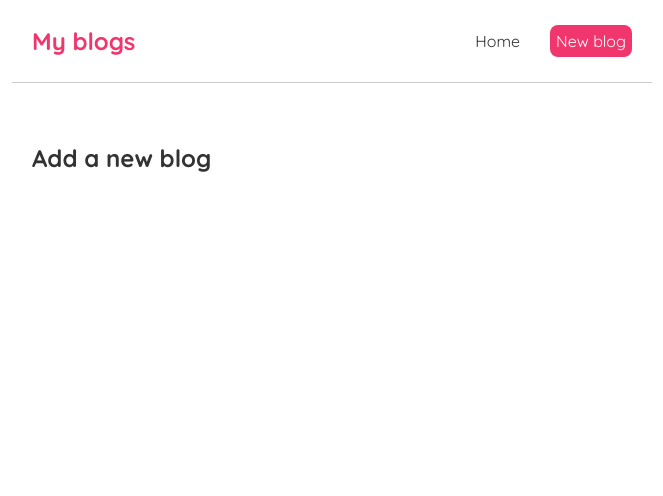
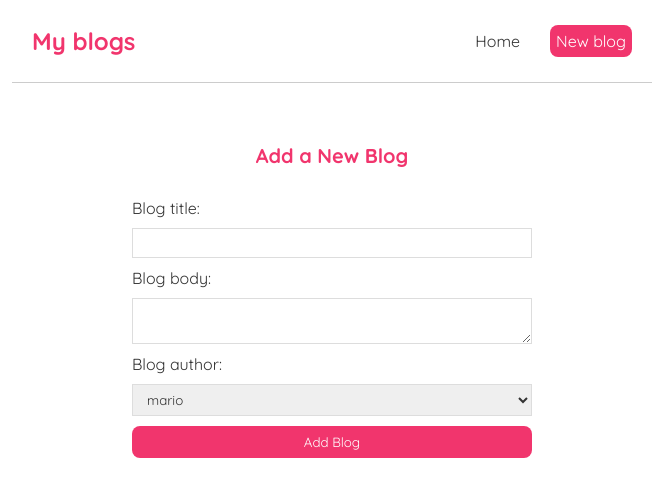
Before and after one commit to AndreasAvetisian/react-js-training, a React (Create React App) app: page /create in a window 1280 px wide. Shown: the top 496 px of the page, without its empty margins (308-971 px from the left). Built offline with nearby package versions, Linux system fonts and the light colour scheme.

Commit message:
Updated "create" page + styles

```diff
--- a/src/Create.js
+++ b/src/Create.js
@@ -1,8 +1,39 @@
+import { useState } from 'react';
+
 const Create = () => {
+
+    const [title, setTitle] = useState('');
+    const [body, setBody] = useState('');
+    const [author, setAuthor] = useState('mario');
+
     return (
         <div className="create">
-            <h2>Add a new blog</h2>
-        </div>
+      <h2>Add a New Blog</h2>
+      <form className='form'>
+        <label>Blog title:</label>
+        <input
+          type="text"
+          required
+          value={title}
+          onChange={(e) => setTitle(e.target.value)}
+        />
+        <label>Blog body:</label>
+        <textarea
+          required
+          value={body}
+          onChange={(e) => setBody(e.target.value)}
+        ></textarea>
+        <label>Blog author:</label>
+        <select
+          value={author}
+          onChange={(e) => setAuthor(e.target.value)}
+        >
+          <option value="mario">mario</option>
+          <option value="yoshi">yoshi</option>
+        </select>
+        <button>Add Blog</button>
+      </form>
+    </div>
      );
 }
 
--- a/src/index.css
+++ b/src/index.css
@@ -105,3 +105,41 @@
   background-color: #edbdcc;
   border-radius: 10px;
 }
+
+/* create new blog form */
+.create {
+  max-width: 400px;
+  margin: 0 auto;
+  text-align: center;
+}
+.form {
+  width: 100%;
+  display: flex;
+  flex-direction: column;
+}
+.create label {
+  text-align: left;
+  display: block;
+}
+.create h2 {
+  font-size: 20px;
+  color: #f1356d;
+  margin-bottom: 30px;
+}
+.create input, .create textarea, .create select {
+  max-width: 100%;
+  min-width: 100%;
+  padding: 6px 10px;
+  margin: 10px 0;
+  border: 1px solid #ddd;
+  box-sizing: border-box;
+  display: block;
+}
+.create button {
+  background: #f1356d;
+  color: #fff;
+  border: 0;
+  padding: 8px;
+  border-radius: 8px;
+  cursor: pointer;
+}
```
